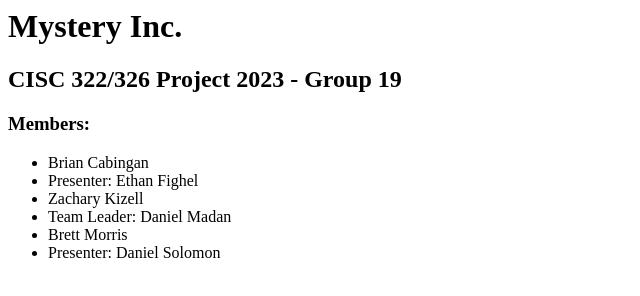
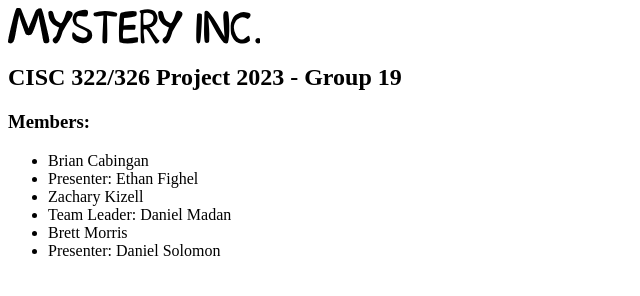
Before and after one commit to DanielMadan2001/CISC_326_Group_19, a plain HTML site: page index.html in a window 1280 px wide. Shown: the whole page, without its empty margins (0-640 px from the left). Drawn offline with Linux system fonts and the light colour scheme.

Commit message:
Update index.html

```diff
--- a/index.html
+++ b/index.html
@@ -6,7 +6,7 @@
 	</head>
 
 	<body>
-		<h1> Mystery Inc. </h1>
+		<img src="images/logo.png">
 		<h2> CISC 322/326 Project 2023 - Group 19 </h2>
     		<h3> Members: </h3>
     		<ul>
```
